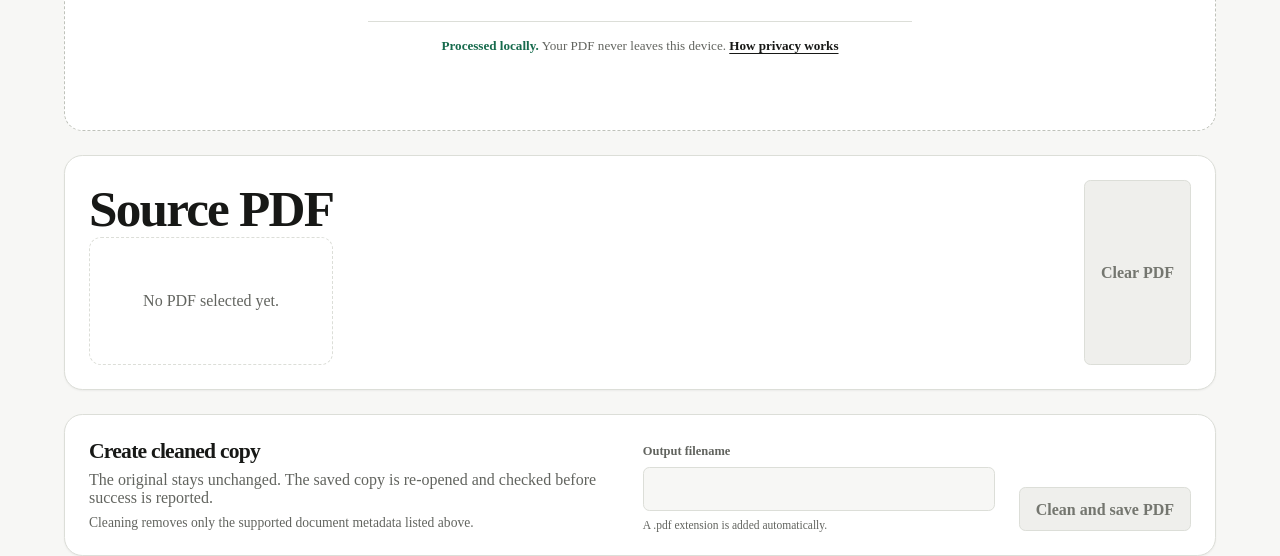
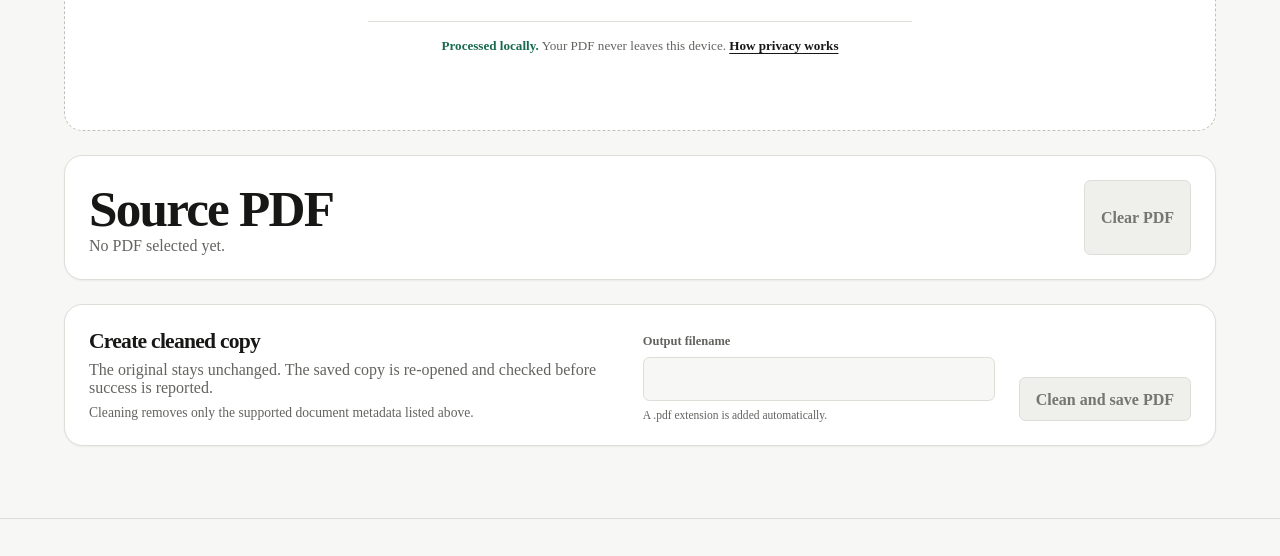
Before and after one commit to SecureToolsProject/Secure_Tools, a plain HTML site: page tools/pdf/metadata/index.html in a window 1280 px wide. Shown: the part 957-1513 px from the top of the page. Drawn offline with Linux system fonts and the light colour scheme.

Commit message:
🐛[Fix] Resolve cross-tool accessibility inconsistencies

```diff
--- a/tools/pdf/metadata/index.html
+++ b/tools/pdf/metadata/index.html
@@ -9,7 +9,7 @@
 <main id="main" class="page-main tool-main"><div class="container"><section class="tool-intro"><p class="eyebrow" data-i18n="pdfMetadata.eyebrow">PDF privacy tool</p><h1 data-i18n="pdfMetadata.title">PDF Metadata Inspector &amp; Cleaner</h1><p data-i18n="pdfMetadata.description">Review common document metadata and create a cleaned copy without uploading your PDF.</p></section>
 <aside class="scope-note surface" aria-labelledby="scope-title"><h2 id="scope-title" data-i18n="pdfMetadata.scope.title">Supported scope</h2><p data-i18n="pdfMetadata.scope.body">This tool covers the standard document-info fields shown below. It is not a forensic scrubber and does not claim to remove XMP packets, attachments, annotations, hidden content, or every identifying structure.</p></aside>
 <section id="drop-zone" class="drop-zone" aria-labelledby="drop-title"><h2 id="drop-title" data-i18n="pdfMetadata.drop.title">Add one PDF</h2><p id="drop-description" data-i18n="pdfMetadata.drop.description">Drop a PDF here or use the picker. Choosing another file replaces the current source.</p><input id="file-input" class="visually-hidden" type="file" accept="application/pdf,.pdf" aria-describedby="drop-description"><label class="drop-zone__picker" for="file-input"><span class="visually-hidden" data-i18n="pdfMetadata.drop.choose">Choose PDF</span></label><span class="button button--primary" aria-hidden="true" data-i18n="pdfMetadata.drop.choose">Choose PDF</span><p class="local-note"><strong data-i18n="pdfMetadata.drop.localTitle">Processed locally.</strong> <span data-i18n="pdfMetadata.drop.localBody">Your PDF never leaves this device.</span> <a href="../../../privacy/" data-i18n="pdfMetadata.drop.privacyLink">How privacy works</a></p></section>
-<section class="metadata-workspace surface" aria-labelledby="source-title"><div class="metadata-toolbar"><div><h2 id="source-title" data-i18n="pdfMetadata.source.title">Source PDF</h2><p id="source-empty" class="source-empty" data-i18n="pdfMetadata.source.empty">No PDF selected yet.</p><p id="source-summary" class="source-summary" hidden></p></div><button id="clear-source" class="button button--secondary" type="button" disabled data-i18n="pdfMetadata.actions.clearSource">Clear PDF</button></div>
+<section class="metadata-workspace surface" aria-labelledby="source-title"><div class="metadata-toolbar"><div><h2 id="source-title" data-i18n="pdfMetadata.source.title">Source PDF</h2><p id="source-empty" class="source-empty source-empty--compact" data-i18n="pdfMetadata.source.empty">No PDF selected yet.</p><p id="source-summary" class="source-summary" hidden></p></div><button id="clear-source" class="button button--secondary" type="button" disabled data-i18n="pdfMetadata.actions.clearSource">Clear PDF</button></div>
 <div id="inspector" hidden><div class="inspector-heading"><div><h3 data-i18n="pdfMetadata.inspector.title">Detected document metadata</h3><p data-i18n="pdfMetadata.inspector.help">Select the fields to remove. Values marked as potentially identifying deserve extra review.</p></div><div class="selection-actions"><button id="select-all" class="button button--secondary" type="button" data-i18n="pdfMetadata.actions.selectAll">Select all present</button><button id="clear-selection" class="button button--secondary" type="button" data-i18n="pdfMetadata.actions.clearSelection">Clear selection</button><button id="remove-all" class="button button--secondary" type="button" data-i18n="pdfMetadata.actions.removeAll">Remove all supported metadata</button></div></div>
 <div class="metadata-table-wrap"><table class="metadata-table"><caption class="visually-hidden" data-i18n="pdfMetadata.inspector.caption">Supported metadata fields found in the PDF</caption><thead><tr><th scope="col" data-i18n="pdfMetadata.inspector.remove">Remove</th><th scope="col" data-i18n="pdfMetadata.inspector.field">Field</th><th scope="col" data-i18n="pdfMetadata.inspector.value">Current value</th></tr></thead><tbody id="metadata-body"></tbody></table></div></div></section>
 <section class="metadata-output tool-output surface" aria-labelledby="output-title"><div><h2 id="output-title" data-i18n="pdfMetadata.output.title">Create cleaned copy</h2><p data-i18n="pdfMetadata.output.description">The original stays unchanged. The saved copy is re-opened and checked before success is reported.</p><p class="output-scope" data-i18n="pdfMetadata.scope.cleaning">Cleaning removes only the supported document metadata listed above.</p></div><div class="field"><label for="filename" data-i18n="pdfMetadata.output.filename">Output filename</label><input id="filename" autocomplete="off" disabled><p class="field-help" data-i18n="pdfMetadata.output.filenameHelp">A .pdf extension is added automatically.</p></div><button id="clean-pdf" class="button button--primary" type="button" disabled data-i18n="pdfMetadata.actions.clean">Clean and save PDF</button></section>
--- a/tools/shared/tool.css
+++ b/tools/shared/tool.css
@@ -13,6 +13,7 @@
 .drop-zone[data-dragging="true"] { border-color: var(--accent); background: var(--accent-soft); }
 .drop-zone:has(#file-input:focus-visible) { outline: 3px solid var(--focus); outline-offset: 3px; }
 .drop-zone:has(#file-input:disabled) { cursor: not-allowed; }
+.drop-zone:has(#file-input:disabled) .button { border-color: var(--border); background: var(--bg-subtle); color: var(--status-muted); }
 .drop-zone[data-dragging="true"]::before { border-color: var(--accent); background: var(--bg-secondary); }
 .drop-zone h2 { margin-bottom: var(--space-2); font-size: clamp(1.25rem, 3vw, 1.55rem); }
 .drop-zone > p { max-width: 34rem; margin-inline: auto; color: var(--text-secondary); }
@@ -28,6 +29,7 @@
 .source-panel__header { display: flex; align-items: baseline; justify-content: space-between; gap: var(--space-4); margin-bottom: var(--space-4); }
 .source-panel__header h2 { margin: 0; font-size: 1.35rem; }
 .source-empty { display: grid; min-height: 8rem; place-items: center; margin: 0; padding: var(--space-5); border: 1px dashed var(--border); border-radius: var(--radius-md); color: var(--text-secondary); text-align: center; }
+.source-empty--compact { display: block; min-height: 0; padding: 0; border: 0; border-radius: 0; text-align: start; }
 .source-empty[hidden], .source-card[hidden], .source-summary[hidden] { display: none; }
 .source-card { display: grid; grid-template-columns: 4.5rem minmax(0, 1fr) auto; align-items: center; gap: var(--space-3); padding: var(--space-3); border: 1px solid var(--border); border-radius: var(--radius-md); background: var(--bg-primary); }
 .pdf-file-icon { display: grid; width: 4.5rem; height: 4.5rem; place-items: center; border: 1px solid var(--border); border-radius: var(--radius-sm); background: var(--accent-soft); color: var(--accent); font-size: 0.72rem; font-weight: 800; letter-spacing: 0.08em; }
```
Also changed, not shown: tools/pdf/organize/index.html (+1 -1 lines).
